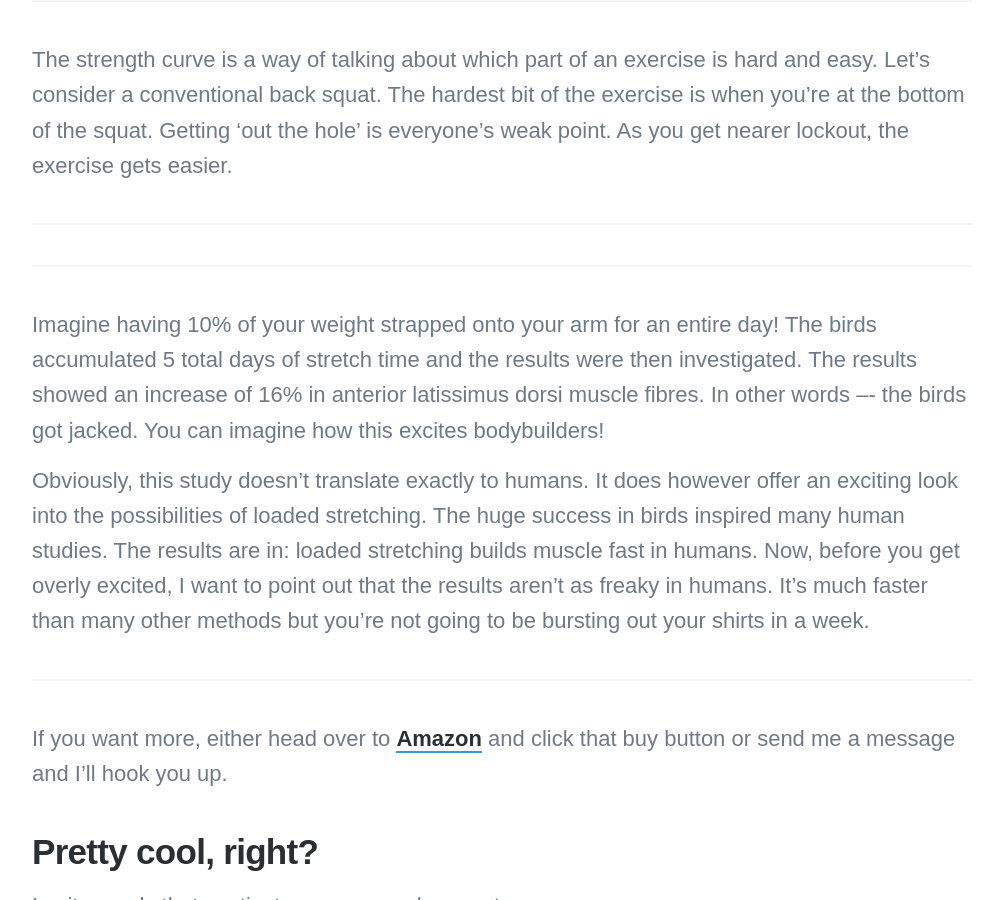
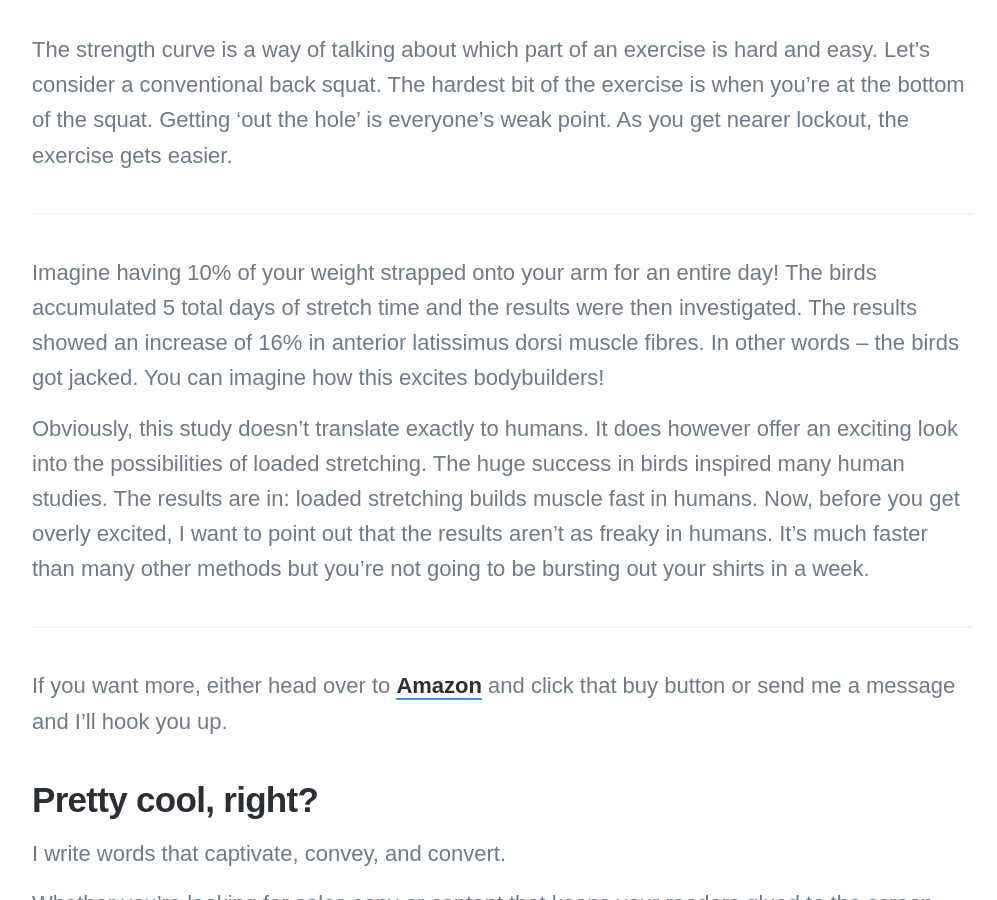
Before and after one commit to ScottON/ScottON, a Jekyll site: the page built from _projects/2021-05-12-amazon-tension.md, in a window 1280 px wide and 900 px high, scrolled down 4788 px. Shown: the whole window, without its empty margins (138-1135 px from the left). Built offline with Jekyll 4.4.1, drawn with Linux system fonts in a browser that asks for light colours; nearby versions of some CDN libraries; some web fonts are replaced.

```diff
--- a/_projects/2021-05-12-amazon-tension.md
+++ b/_projects/2021-05-12-amazon-tension.md
@@ -52,9 +52,7 @@ Finally, I finished with a strong CTA.
 ### Testimonials
 
 People seem to like it...
-
 ---
-
 <div class="gallery" data-columns="1">
 	<img src="/images/portfolio/tension/review1.jpg">
 	<img src="/images/portfolio/tension/review2.jpg">
@@ -62,7 +60,6 @@ People seem to like it...
 	<img src="/images/portfolio/tension/review4.jpg">
 
 </div>
-
 ---
 
 #### Want to turn your prospects into buyers?
@@ -72,13 +69,11 @@ People seem to like it...
 Since you asked nicely, I’ll give you a little taster.
 
 ---
-
 The strength curve is a way of talking about which part of an exercise is hard and easy. Let’s consider a conventional back squat. The hardest bit of the exercise is when you’re at the bottom of the squat. Getting ‘out the hole’ is everyone's weak point. As you get nearer lockout, the exercise gets easier.
 
 ---
 
----
-Imagine having 10% of your weight strapped onto your arm for an entire day! The birds accumulated 5 total days of stretch time and the results were then investigated. The results showed an increase of 16% in anterior latissimus dorsi muscle fibres. In other words –- the birds got jacked. You can imagine how this excites bodybuilders!
+Imagine having 10% of your weight strapped onto your arm for an entire day! The birds accumulated 5 total days of stretch time and the results were then investigated. The results showed an increase of 16% in anterior latissimus dorsi muscle fibres. In other words – the birds got jacked. You can imagine how this excites bodybuilders!
 
 Obviously, this study doesn’t translate exactly to humans. It does however offer an exciting look into the possibilities of loaded stretching. The huge success in birds inspired many human studies. The results are in: loaded stretching builds muscle fast in humans. Now, before you get overly excited, I want to point out that the results aren’t as freaky in humans. It's much faster than many other methods but you’re not going to be bursting out your shirts in a week.
 
```
